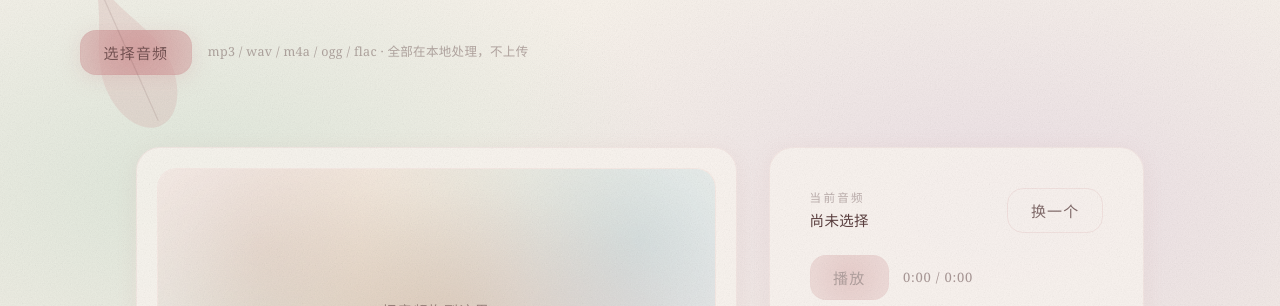
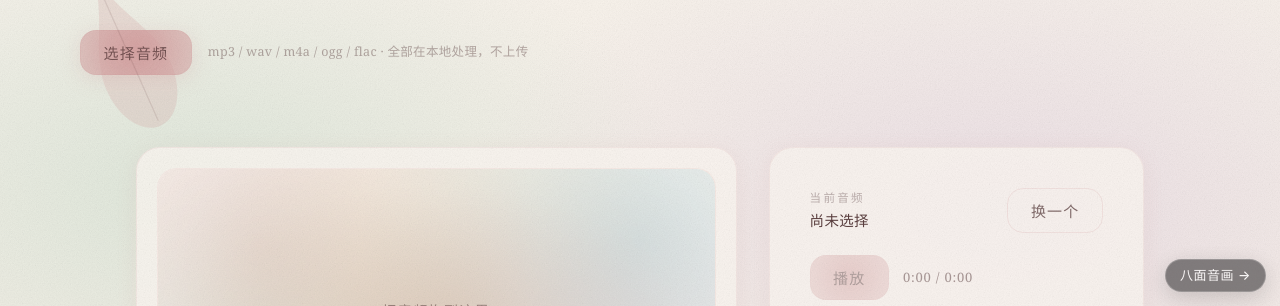
Before and after one commit to YT0383/Aquarelle-Visual-audio, a plain HTML site: page index.html in a window 1280 px wide. Shown: the part 494-800 px from the top of the page. Drawn offline with Linux system fonts and the light colour scheme.

Commit message:
add version cross-link button: index.html

```diff
--- a/index.html
+++ b/index.html
@@ -1138,5 +1138,13 @@
   requestAnimationFrame(loop);
 })();
 </script>
+
+<!-- xlink: 版本互跳 -->
+<style id="xlinkStyle">
+#xlink{position:fixed;right:14px;bottom:14px;z-index:2147483000;display:inline-flex;align-items:center;padding:9px 14px;border-radius:999px;font:500 13px/1 -apple-system,BlinkMacSystemFont,"Segoe UI",Roboto,"Noto Sans SC",sans-serif;letter-spacing:.04em;text-decoration:none;color:#fff;background:rgba(22,22,24,.7);border:1px solid rgba(255,255,255,.22);-webkit-backdrop-filter:blur(10px);backdrop-filter:blur(10px);box-shadow:0 6px 22px rgba(0,0,0,.22);opacity:.72;-webkit-tap-highlight-color:transparent;transition:opacity .25s ease,transform .25s ease}
+#xlink:hover,#xlink:active{opacity:1;transform:translateY(-1px)}
+@media (max-width:480px){#xlink{right:10px;bottom:10px;padding:8px 12px;font-size:12px}}
+</style>
+<a id="xlink" href="Aquarelle_Protean.html" title="切到八面音画版">八面音画 →</a>
 </body>
 </html>
```
